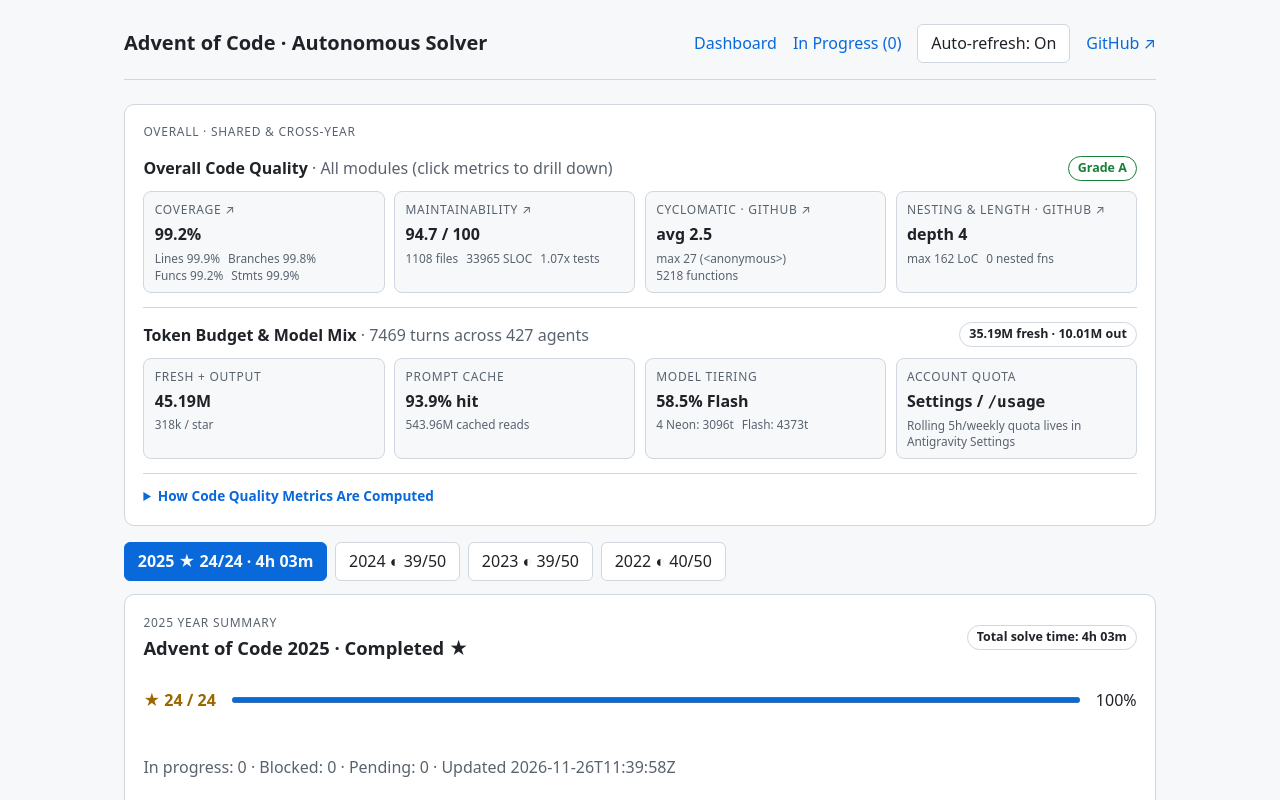
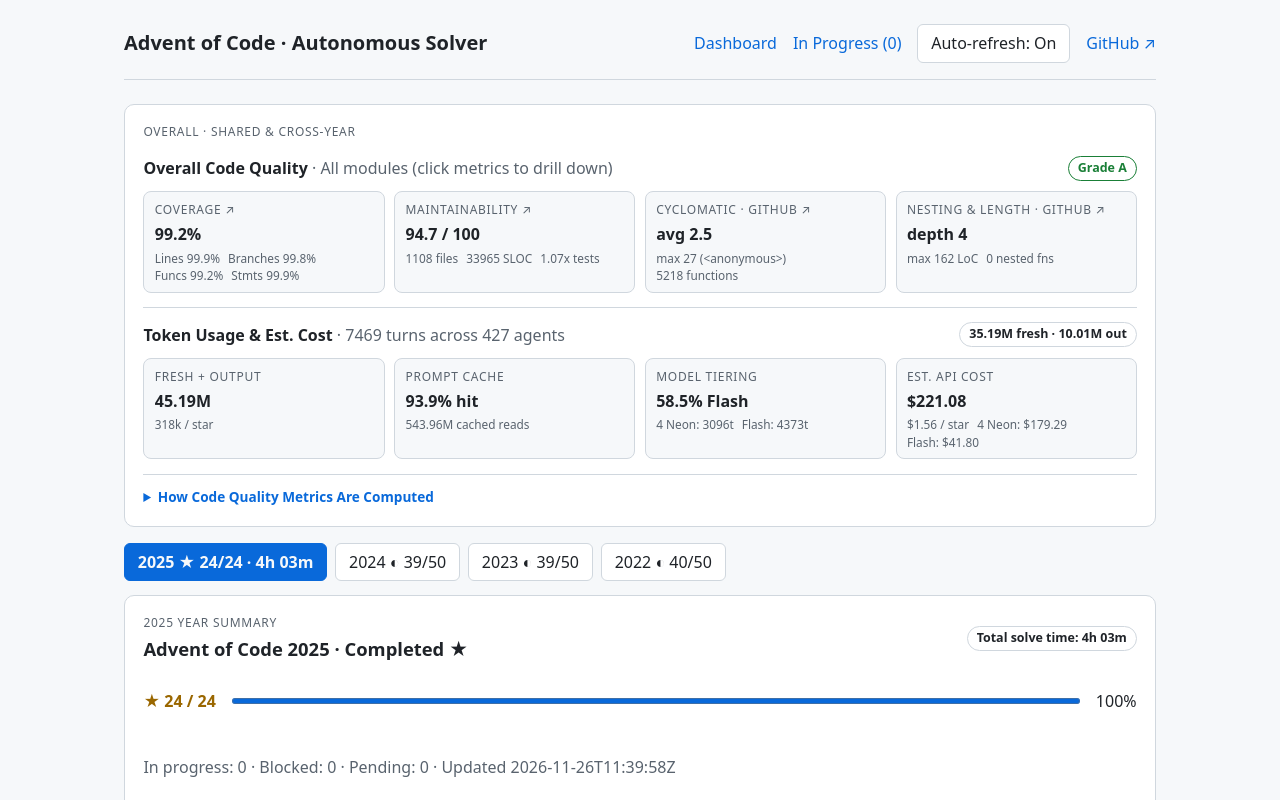
Before and after one commit to wlindley/advent_of_code, a React (Vite) app: page / in a window 1280 px wide. Shown: the top 800 px of the page. Built offline with nearby package versions, Linux system fonts and the light colour scheme.

Commit message:
site: replace quota display with USD API cost estimate

```diff
--- a/site/components/TokenBudgetCard.tsx
+++ b/site/components/TokenBudgetCard.tsx
@@ -1,9 +1,13 @@
 import {
   cacheHitPercent,
+  costPerStarUsd,
   flashTurnPercent,
   formatTokenCount,
+  formatUsd,
+  tierCostUsd,
   tokensPerStar,
   totalCacheReadTokens,
+  totalEstimatedCostUsd,
   totalFreshTokens,
   totalOutputTokens,
   totalTurns,
@@ -15,6 +19,9 @@ export interface TokenBudgetCardProps {
   readonly solvedStars: number;
 }
 
+const RATE_TOOLTIP =
+  'Estimated at Gemini API standard list rates per 1M tokens: Pro/Neon $2.00 fresh / $0.20 cached / $12.00 output; Flash $0.75 fresh / $0.075 cached / $3.75 output';
+
 export function TokenBudgetCard({ report, solvedStars }: TokenBudgetCardProps) {
   const fresh = totalFreshTokens(report);
   const output = totalOutputTokens(report);
@@ -22,6 +29,7 @@ export function TokenBudgetCard({ report, solvedStars }: TokenBudgetCardProps) {
   const consumed = fresh + output;
   const turns = totalTurns(report);
   const flashPct = flashTurnPercent(report);
+  const estCostUsd = totalEstimatedCostUsd(report);
   const budgetPct =
     report.budgetTargetTokens && report.budgetTargetTokens > 0
       ? Math.min(100, Math.round((consumed / report.budgetTargetTokens) * 1000) / 10)
@@ -31,7 +39,7 @@ export function TokenBudgetCard({ report, solvedStars }: TokenBudgetCardProps) {
     <div className="token-card">
       <div className="quality-header">
         <div>
-          <strong>Token Budget &amp; Model Mix</strong>
+          <strong>Token Usage &amp; Est. Cost</strong>
           <span className="muted"> · {turns} turns across {report.subagentsScanned + 1} agents</span>
         </div>
         <span className="badge nowrap">
@@ -73,11 +81,16 @@ export function TokenBudgetCard({ report, solvedStars }: TokenBudgetCardProps) {
             ))}
           </div>
         </div>
-        <div className="metric-tile">
-          <span className="eyebrow">Account Quota</span>
-          <strong className="nowrap">Settings / <code>/usage</code></strong>
+        <div className="metric-tile" title={RATE_TOOLTIP}>
+          <span className="eyebrow">Est. API Cost</span>
+          <strong className="nowrap">{formatUsd(estCostUsd)}</strong>
           <div className="metric-sub">
-            <span>Rolling 5h/weekly quota lives in Antigravity Settings</span>
+            <span className="nowrap">{formatUsd(costPerStarUsd(report, solvedStars))} / star</span>
+            {report.tiers.map((tier) => (
+              <span key={tier.tier} className="nowrap">
+                {tier.tier.replace('Gemini ', '')}: {formatUsd(tierCostUsd(tier))}
+              </span>
+            ))}
           </div>
         </div>
       </div>
--- a/site/data/tokenUsage.ts
+++ b/site/data/tokenUsage.ts
@@ -1,4 +1,29 @@
 export type ModelTierName = 'Gemini 4 Neon' | 'Gemini Flash' | 'Other';
+
+export interface ModelTierPricing {
+  readonly inputPerMillionUsd: number;
+  readonly cacheReadPerMillionUsd: number;
+  readonly outputPerMillionUsd: number;
+}
+
+/** Standard Gemini API list rates (USD per 1M tokens, <= 200K context, output incl. thinking). */
+export const MODEL_TIER_PRICING: Readonly<Record<ModelTierName, ModelTierPricing>> = Object.freeze({
+  'Gemini 4 Neon': Object.freeze({
+    inputPerMillionUsd: 2.0,
+    cacheReadPerMillionUsd: 0.2,
+    outputPerMillionUsd: 12.0,
+  }),
+  'Gemini Flash': Object.freeze({
+    inputPerMillionUsd: 0.75,
+    cacheReadPerMillionUsd: 0.075,
+    outputPerMillionUsd: 3.75,
+  }),
+  Other: Object.freeze({
+    inputPerMillionUsd: 2.0,
+    cacheReadPerMillionUsd: 0.2,
+    outputPerMillionUsd: 12.0,
+  }),
+});
 
 export interface ModelTierUsage {
   readonly tier: ModelTierName;
@@ -58,3 +83,28 @@ export function formatTokenCount(count: number): string {
   if (count >= 1_000) return `${Math.round(count / 1_000)}k`;
   return String(count);
 }
+
+const ONE_MILLION = 1_000_000;
+
+export function tierCostUsd(usage: ModelTierUsage): number {
+  const rates = MODEL_TIER_PRICING[usage.tier];
+  return (
+    (usage.inputTokens * rates.inputPerMillionUsd +
+      usage.cacheReadTokens * rates.cacheReadPerMillionUsd +
+      usage.outputTokens * rates.outputPerMillionUsd) /
+    ONE_MILLION
+  );
+}
+
+export function totalEstimatedCostUsd(report: TokenUsageReport): number {
+  return report.tiers.reduce((sum, t) => sum + tierCostUsd(t), 0);
+}
+
+export function costPerStarUsd(report: TokenUsageReport, solvedStars: number): number {
+  if (solvedStars <= 0) return 0;
+  return totalEstimatedCostUsd(report) / solvedStars;
+}
+
+export function formatUsd(amountUsd: number): string {
+  return `$${amountUsd.toFixed(2)}`;
+}
```
Also changed, not shown: 1 other file (tests, documents, lock files or other folders).
